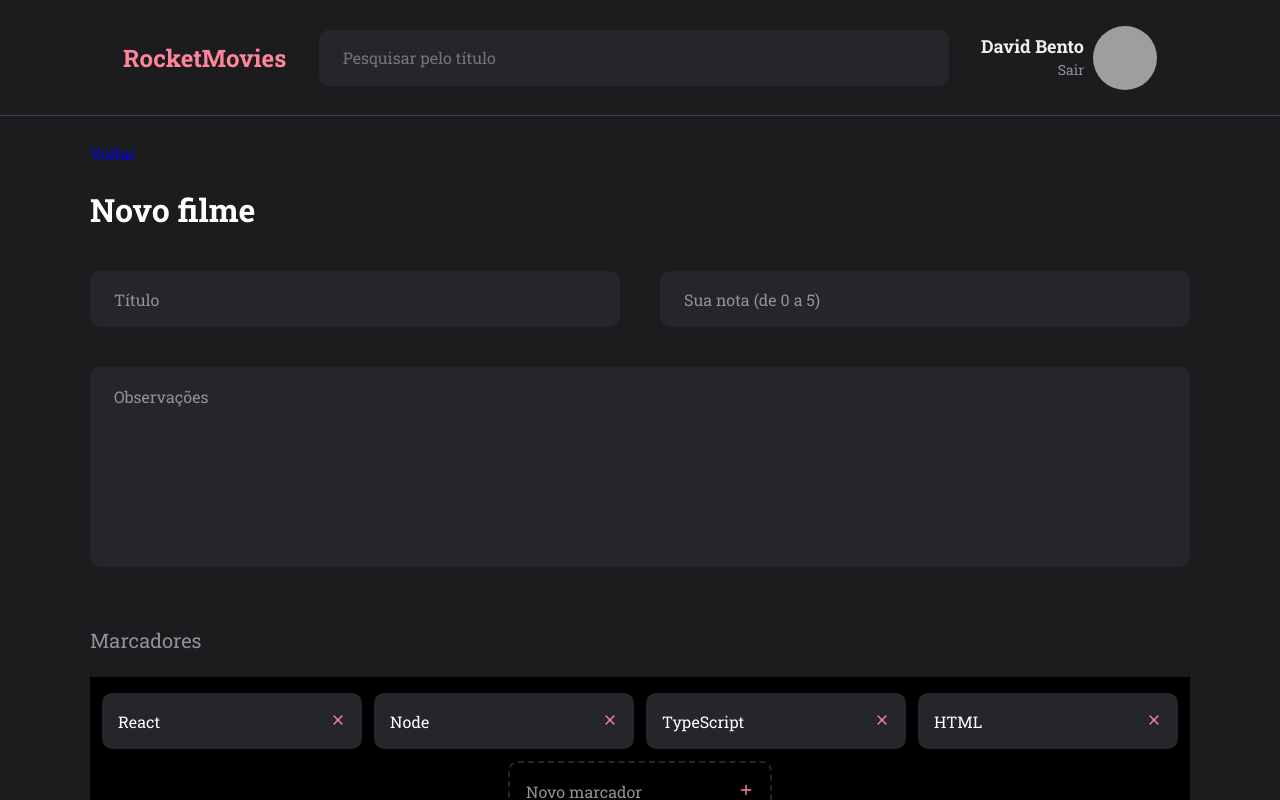
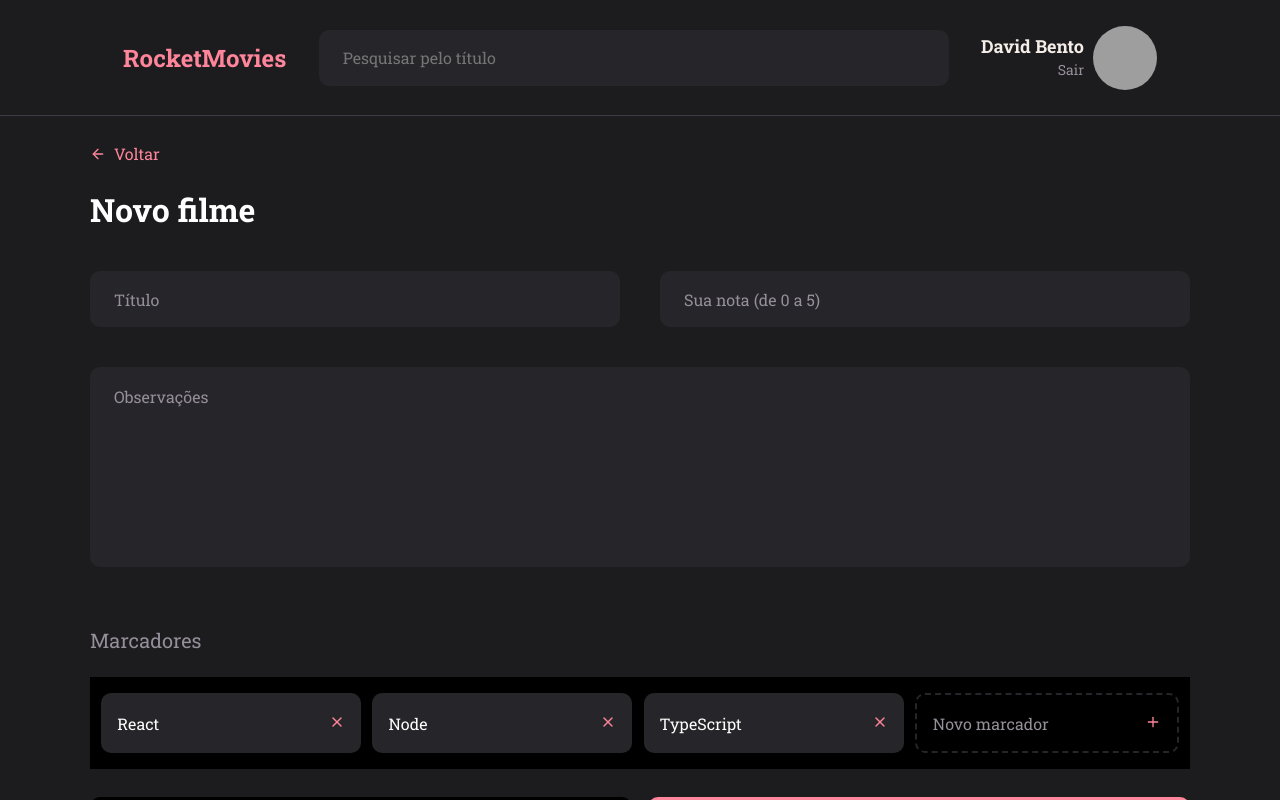
Before and after one commit to dbento-dev/rocketmovies, a React (Vite) app: page / in a window 1280 px wide. Built offline with nearby package versions, Linux system fonts and the light colour scheme; grey boxes are pictures that could not be loaded.

Commit message:
fix: general styles button fixes

```diff
--- a/src/components/Button/styles.js
+++ b/src/components/Button/styles.js
@@ -1,8 +1,10 @@
 import styled from 'styled-components'
 
 export const Container = styled.button`
-  background-color: ${({ theme }) => theme.COLORS.PINK};
-  color: ${({ theme }) => theme.COLORS.GRAY_600};
+  background-color: ${({ theme, isCancelBtn }) =>
+    isCancelBtn ? theme.COLORS.BLACK_900 : theme.COLORS.PINK};
+  color: ${({ theme, isCancelBtn }) =>
+    isCancelBtn ? theme.COLORS.PINK : theme.COLORS.GRAY_600};
   font-weight: 500;
   width: 100%;
   height: 5.6rem;
--- a/src/components/ButtonText/index.jsx
+++ b/src/components/ButtonText/index.jsx
@@ -1,9 +1,9 @@
 import { Container } from './styled'
 
-export function ButtonText({ title, ...rest }) {
+export function ButtonText({ title, icon, ...rest }) {
   return (
     <Container type="button" {...rest}>
-      {title}
+      {icon} {title}
     </Container>
   )
 }
--- a/src/components/ButtonText/styled.js
+++ b/src/components/ButtonText/styled.js
@@ -5,4 +5,9 @@ export const Container = styled.button`
   color: ${({ theme }) => theme.COLORS.PINK};
   border: none;
   font-size: 1.6rem;
+  display: flex;
+  align-items: center;
+  > svg {
+    margin-right: 8px;
+  }
 `
--- a/src/pages/NewMovie/index.jsx
+++ b/src/pages/NewMovie/index.jsx
@@ -6,6 +6,8 @@ import { Section } from '../../components/Section'
 // import { Tag } from '../../components/Tag'
 import { TextArea } from '../../components/TextArea'
 import { Container, Form } from './styles'
+import { ButtonText } from '../../components/ButtonText'
+import { FiArrowLeft } from 'react-icons/fi'
 
 export function NewMovie() {
   return (
@@ -15,7 +17,8 @@ export function NewMovie() {
       <main>
         <Form>
           <header>
-            <a href="/">Voltar</a>
+            <ButtonText title="Voltar" icon={<FiArrowLeft />} />
+
             <h1>Novo filme</h1>
           </header>
           <div style={{ display: 'flex', gap: '4rem' }}>
@@ -28,13 +31,12 @@ export function NewMovie() {
               <MovieItem value="React" />
               <MovieItem value="Node" />
               <MovieItem value="TypeScript" />
-              <MovieItem value="HTML" />
 
               <MovieItem placeholder="Novo marcador" isNew />
             </div>
           </Section>
           <div style={{ display: 'flex', gap: '16px' }}>
-            <Button title="Cancelar" />
+            <Button title="Cancelar" isCancelBtn />
             <Button title="Salvar" />
           </div>
         </Form>
```
